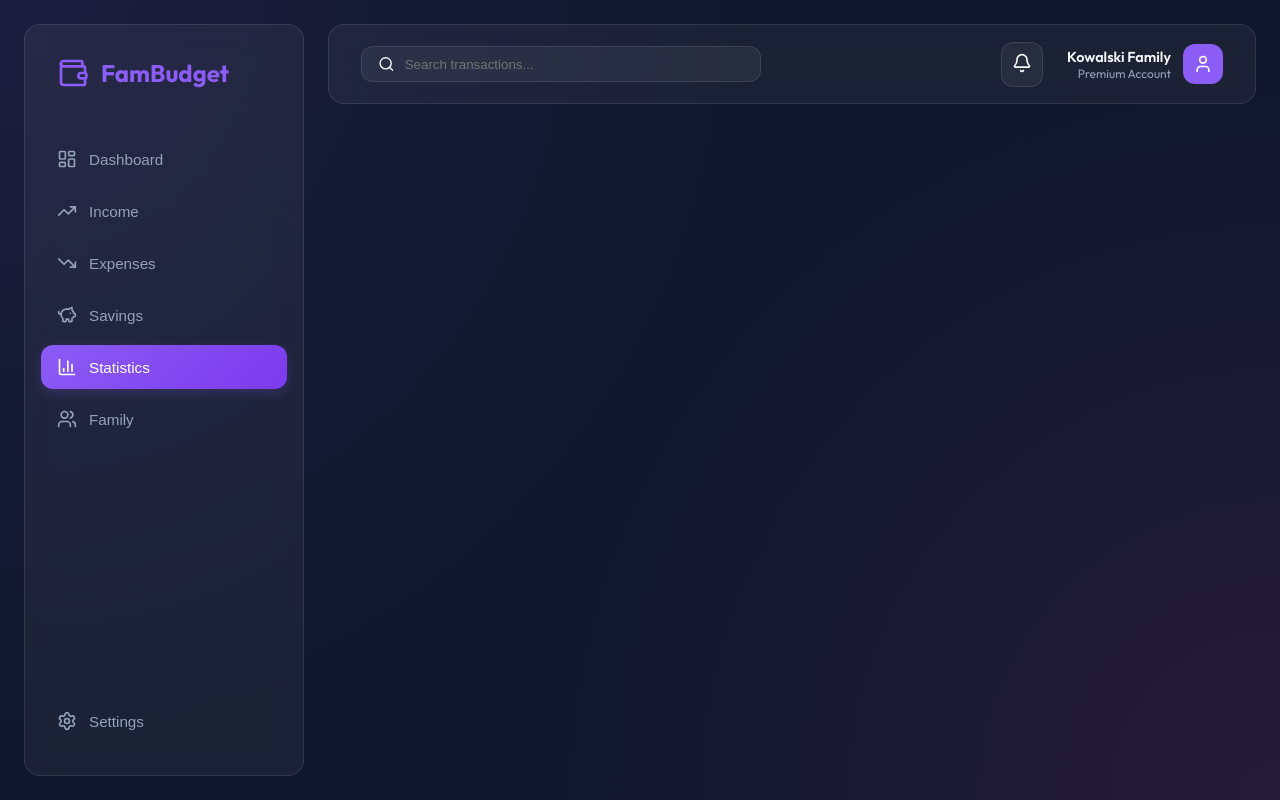
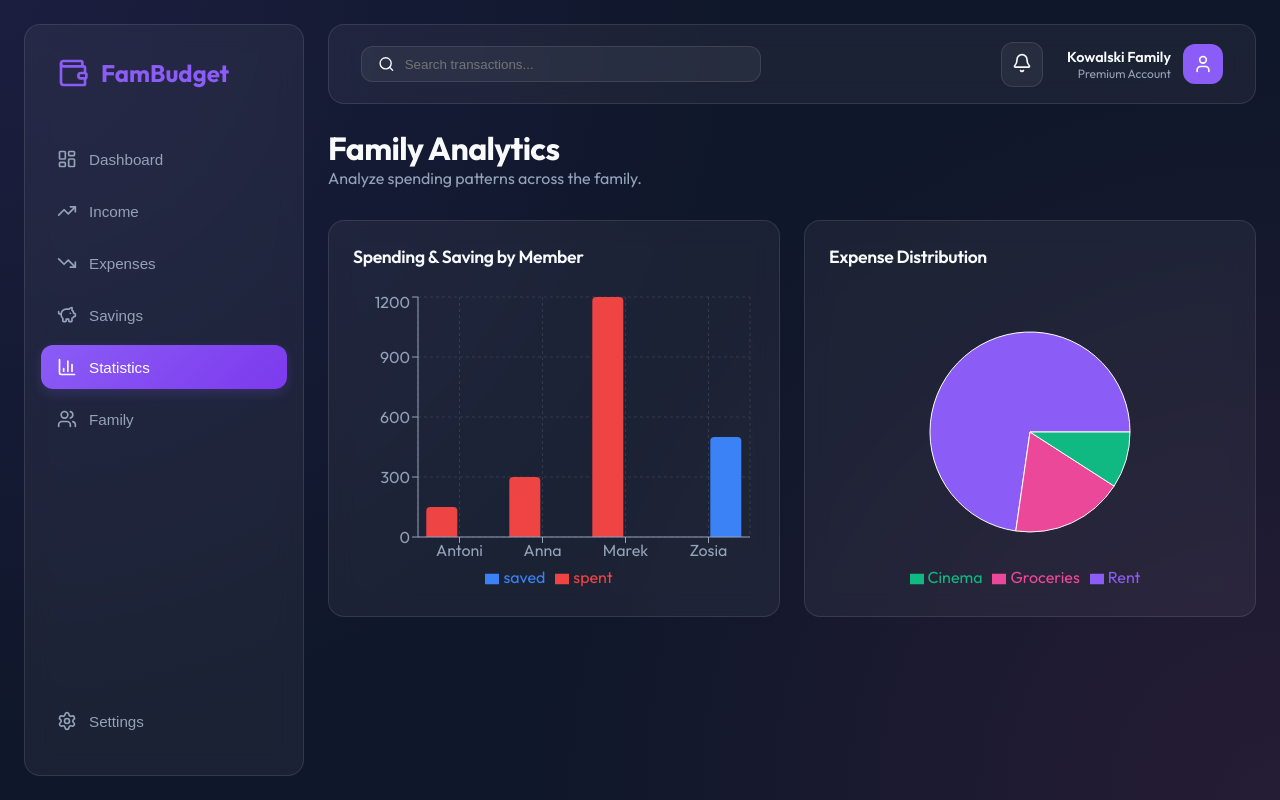
Before and after one commit to ant0uni/Projekt-BudzetRodzinny, a React (Vite) app: page / in a window 1280 px wide. Both pictures are taken after a click on the button "Statistics". Built offline with nearby package versions, Linux system fonts and the light colour scheme.

Commit message:
Commit 9: Implement family analytics with Recharts visualizations

```diff
--- a/package.json
+++ b/package.json
@@ -15,6 +15,7 @@
     "lucide-react": "^1.7.0",
     "react": "^19.2.4",
     "react-dom": "^19.2.4",
+    "recharts": "^3.8.1",
     "tailwind-merge": "^3.5.0"
   },
   "devDependencies": {
--- a/src/App.css
+++ b/src/App.css
@@ -546,3 +546,28 @@
   text-align: center;
   color: var(--text-muted);
 }
+
+.stats-grid {
+  display: grid;
+  grid-template-columns: repeat(2, 1fr);
+  gap: 1.5rem;
+}
+
+@media (max-width: 1024px) {
+  .stats-grid {
+    grid-template-columns: 1fr;
+  }
+}
+
+.chart-container {
+  padding: 1.5rem;
+  display: flex;
+  flex-direction: column;
+  gap: 1.5rem;
+}
+
+.chart-container h3 {
+  font-size: 1.1rem;
+  font-weight: 600;
+  color: var(--text-main);
+}
--- a/src/App.jsx
+++ b/src/App.jsx
@@ -5,6 +5,7 @@ import DashboardOverview from './components/dashboard/DashboardOverview'
 import TransactionList from './components/dashboard/TransactionList'
 import TransactionForm from './components/dashboard/TransactionForm'
 import SavingsView from './components/dashboard/SavingsView'
+import StatsView from './components/dashboard/StatsView'
 import './App.css'
 
 function App() {
@@ -42,6 +43,10 @@ function App() {
             <SavingsView />
           )}
 
+          {activeTab === 'stats' && (
+            <StatsView />
+          )}
+
           {/* Other tabs will be implemented in subsequent commits */}
         </div>
       </main>
--- /dev/null
+++ b/src/components/dashboard/StatsView.jsx
@@ -0,0 +1,98 @@
+import React from 'react';
+import { useBudget } from '../../context/BudgetContext';
+import {
+  BarChart, Bar, XAxis, YAxis, CartesianGrid, Tooltip, Legend, ResponsiveContainer,
+  PieChart, Pie, Cell, LineChart, Line
+} from 'recharts';
+
+const StatsView = () => {
+  const { transactions, members } = useBudget();
+
+  // Data for member spending
+  const memberSpending = members.map(member => ({
+    name: member,
+    spent: transactions
+      .filter(t => t.member === member && t.type === 'expense')
+      .reduce((acc, t) => acc + t.amount, 0),
+    saved: transactions
+      .filter(t => t.member === member && t.type === 'savings')
+      .reduce((acc, t) => acc + t.amount, 0),
+  }));
+
+  // Data for category breakdown
+  const categoryData = transactions
+    .filter(t => t.type === 'expense')
+    .reduce((acc, t) => {
+      const existing = acc.find(item => item.name === t.category);
+      if (existing) {
+        existing.value += t.amount;
+      } else {
+        acc.push({ name: t.category, value: t.amount });
+      }
+      return acc;
+    }, []);
+
+  const COLORS = ['#8b5cf6', '#ec4899', '#10b981', '#3b82f6', '#f59e0b', '#ef4444'];
+
+  return (
+    <div className="stats-view fade-in">
+      <div className="content-header">
+        <div>
+          <h1>Family Analytics</h1>
+          <p style={{ color: 'var(--text-muted)' }}>Analyze spending patterns across the family.</p>
+        </div>
+      </div>
+
+      <div className="stats-grid">
+        <div className="chart-container glass-morphism">
+          <h3>Spending & Saving by Member</h3>
+          <div style={{ height: 300, width: '100%' }}>
+            <ResponsiveContainer>
+              <BarChart data={memberSpending}>
+                <CartesianGrid strokeDasharray="3 3" stroke="rgba(255,255,255,0.1)" />
+                <XAxis dataKey="name" stroke="var(--text-muted)" />
+                <YAxis stroke="var(--text-muted)" />
+                <Tooltip
+                  contentStyle={{ backgroundColor: 'var(--bg-card)', border: '1px solid var(--glass-border)', borderRadius: '12px' }}
+                  itemStyle={{ color: '#fff' }}
+                />
+                <Legend />
+                <Bar dataKey="spent" fill="#ef4444" radius={[4, 4, 0, 0]} />
+                <Bar dataKey="saved" fill="#3b82f6" radius={[4, 4, 0, 0]} />
+              </BarChart>
+            </ResponsiveContainer>
+          </div>
+        </div>
+
+        <div className="chart-container glass-morphism">
+          <h3>Expense Distribution</h3>
+          <div style={{ height: 300, width: '100%' }}>
+            <ResponsiveContainer>
+              <PieChart>
+                <Pie
+                  data={categoryData}
+                  cx="50%"
+                  cy="50%"
+                  labelLine={false}
+                  outerRadius={100}
+                  fill="#8884d8"
+                  dataKey="value"
+                >
+                  {categoryData.map((entry, index) => (
+                    <Cell key={`cell-${index}`} fill={COLORS[index % COLORS.length]} />
+                  ))}
+                </Pie>
+                <Tooltip
+                  contentStyle={{ backgroundColor: 'var(--bg-card)', border: '1px solid var(--glass-border)', borderRadius: '12px' }}
+                />
+                <Legend />
+              </PieChart>
+            </ResponsiveContainer>
+          </div>
+        </div>
+      </div>
+    </div>
+  );
+};
+
+export default StatsView;
```
Also changed, not shown: 1 other file (tests, documents, lock files or other folders).
